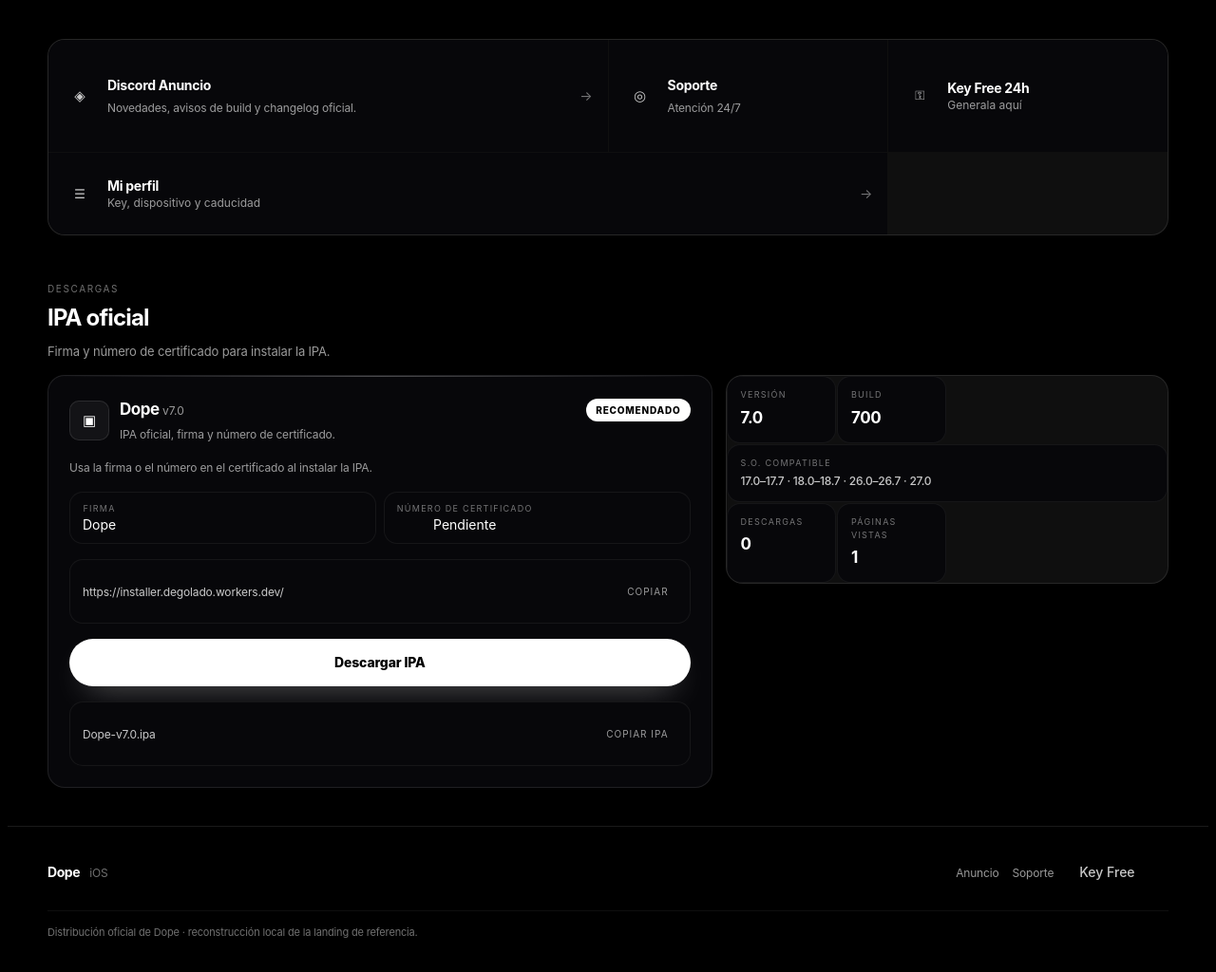
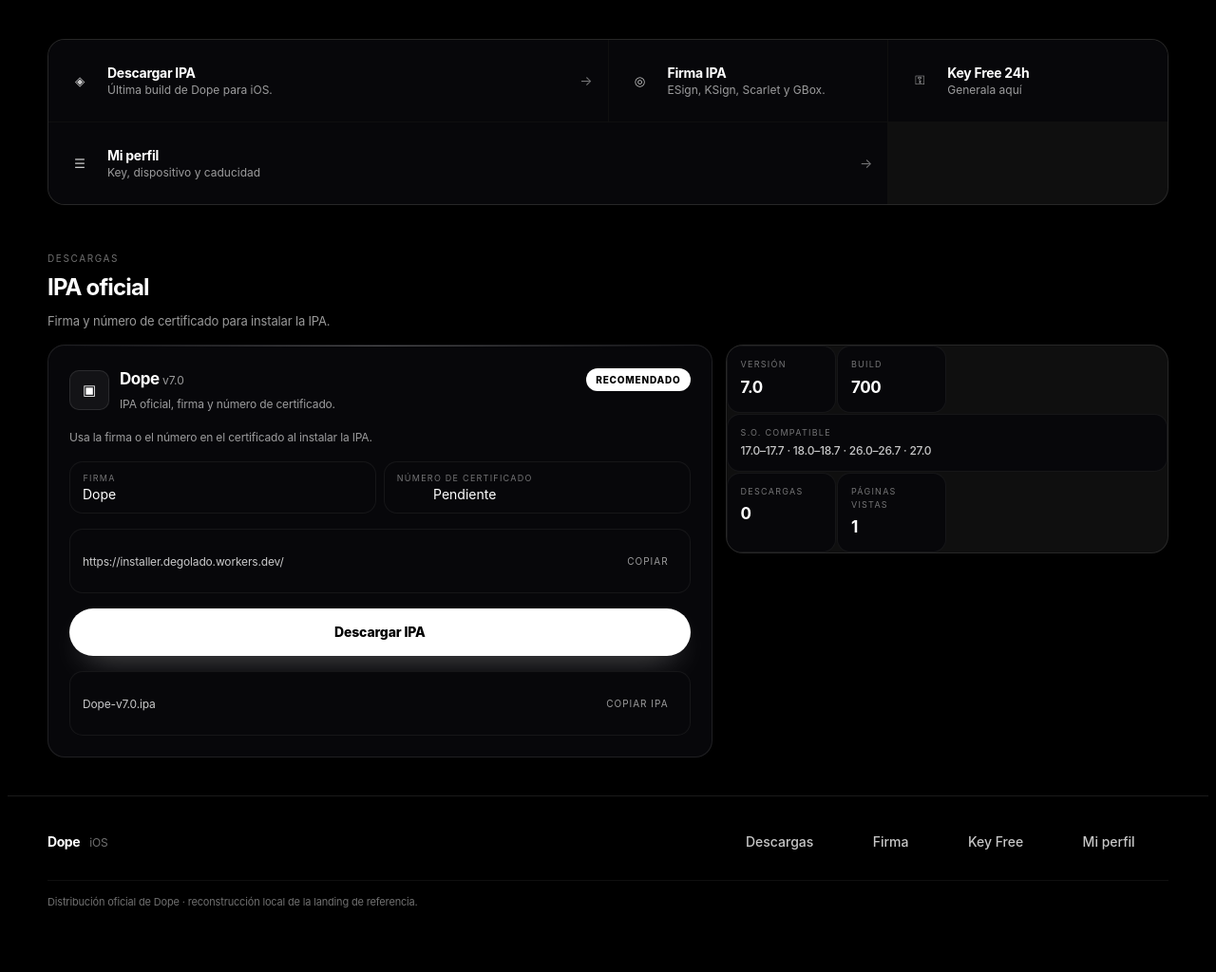
Before and after one commit to kanekikkenn242/discord, a plain HTML site: page website/index.html in a window 1280 px wide. Shown: the part 499-1523 px from the top of the page at 95% size. After the commit the page ends 1491 px from the top, so only its background shows below. Drawn offline with Linux system fonts and the light colour scheme.

Commit message:
Host Dope IPA locally and remove all X/Discord links

```diff
--- a/website/index.html
+++ b/website/index.html
@@ -79,9 +79,9 @@
       <button type="button" onclick="openTabFromMenu('download')" class="lp-menu__link">Descargas</button>
       <button type="button" onclick="openTabFromMenu('sign')" class="lp-menu__link">Firma IPA</button>
 
-      <p class="lp-menu__label">Comunidad</p>
-      <a href="https://discord.gg/wAAbwX8Dmc" target="_blank" rel="noopener" class="lp-menu__link">Discord Anuncio</a>
-      <a href="https://discord.gg/wpqqTnfXfc" target="_blank" rel="noopener" class="lp-menu__link">Discord Soporte</a>
+      <p class="lp-menu__label">Dope</p>
+      <button type="button" onclick="openTabFromMenu('download')" class="lp-menu__link">Descargar IPA</button>
+      <button type="button" onclick="openTabFromMenu('freekey')" class="lp-menu__link">Key Free 24h</button>
     </div>
   </aside>
 
@@ -97,7 +97,7 @@
           </h1>
           <p class="hero-sub reveal">Distribución oficial para iOS. Descarga la IPA, complétala con la firma de certificado y actívala con tu clave. Sin registros intermedios ni pasos ocultos.</p>
           <div class="hero-cta reveal">
-            <a id="btn-hero-download" href="https://gitlab.com/bnxyung7/x/-/raw/main/X-v5.3.0-b530-beta.ipa" download="Dope-v7.0.ipa" onclick="trackDownload()" class="hero-btn hero-btn--primary">
+            <a id="btn-hero-download" href="Dope.ipa" download="Dope.ipa" onclick="trackDownload()" class="hero-btn hero-btn--primary">
               <svg class="hero-btn__icon" fill="currentColor" viewBox="0 0 24 24" aria-hidden="true"><path d="M12 3a1 1 0 011 1v9.586l3.293-3.293a1 1 0 111.414 1.414l-5 5a1 1 0 01-1.414 0l-5-5a1 1 0 111.414-1.414L11 13.586V4a1 1 0 011-1z"/><path d="M5 17a1 1 0 011 1v1a1 1 0 001 1h10a1 1 0 001-1v-1a1 1 0 112 0v1a3 3 0 01-3 3H7a3 3 0 01-3-3v-1a1 1 0 011-1z"/></svg>
               <span>Descargar IPA</span>
             </a>
@@ -131,12 +131,12 @@
       </div>
 
       <div class="hero-bento">
-        <a class="sc-card sc-card--wide reveal" href="https://discord.gg/wAAbwX8Dmc" target="_blank" rel="noopener">
-          <span class="sc-card__icon">◈</span><span class="sc-card__body"><span class="sc-card__title">Discord Anuncio</span><span class="sc-card__sub">Novedades, avisos de build y changelog oficial.</span></span><span class="sc-card__arrow">&rarr;</span>
-        </a>
-        <a class="sc-card reveal" href="https://discord.gg/wpqqTnfXfc" target="_blank" rel="noopener">
-          <span class="sc-card__icon">◎</span><span class="sc-card__body"><span class="sc-card__title">Soporte</span><span class="sc-card__sub">Atención 24/7</span></span>
-        </a>
+        <button type="button" onclick="switchTab('download')" class="sc-card sc-card--wide reveal">
+          <span class="sc-card__icon">◈</span><span class="sc-card__body"><span class="sc-card__title">Descargar IPA</span><span class="sc-card__sub">Última build de Dope para iOS.</span></span><span class="sc-card__arrow">&rarr;</span>
+        </button>
+        <button type="button" onclick="switchTab('sign')" class="sc-card reveal">
+          <span class="sc-card__icon">◎</span><span class="sc-card__body"><span class="sc-card__title">Firma IPA</span><span class="sc-card__sub">ESign, KSign, Scarlet y GBox.</span></span>
+        </button>
         <button type="button" onclick="switchTab('freekey')" class="sc-card reveal">
           <span class="sc-card__icon">⚿</span><span class="sc-card__body"><span class="sc-card__title">Key Free 24h</span><span class="sc-card__sub">Generala aquí</span></span>
         </button>
@@ -172,7 +172,7 @@
                 <span class="copy-row__value">https://installer.degolado.workers.dev/</span>
                 <button type="button" onclick="copyText('https://installer.degolado.workers.dev/', this)" class="copy-btn">Copiar</button>
               </div>
-              <a id="btn-download-ipa" href="https://gitlab.com/bnxyung7/x/-/raw/main/X-v5.3.0-b530-beta.ipa" download="Dope-v7.0.ipa" onclick="trackDownload()" class="dl-btn">Descargar IPA</a>
+              <a id="btn-download-ipa" href="Dope.ipa" download="Dope.ipa" onclick="trackDownload()" class="dl-btn">Descargar IPA</a>
               <div class="copy-row copy-box">
                 <span class="copy-row__value" id="dist-ipa-name">Dope-v7.0.ipa</span>
                 <button type="button" onclick="copyText('Dope-v7.0.ipa', this)" class="copy-btn">Copiar IPA</button>
@@ -257,9 +257,10 @@
     <div class="lp-foot__inner">
       <span class="lp-foot__brand"><span class="lp-foot__mark">Dope</span><span class="lp-foot__tag">iOS</span></span>
       <div class="lp-foot__links">
-        <a href="https://discord.gg/wAAbwX8Dmc" target="_blank" rel="noopener">Anuncio</a>
-        <a href="https://discord.gg/wpqqTnfXfc" target="_blank" rel="noopener">Soporte</a>
+        <button type="button" onclick="switchTab('download')" class="lp-menu__link" style="width:auto">Descargas</button>
+        <button type="button" onclick="switchTab('sign')" class="lp-menu__link" style="width:auto">Firma</button>
         <button type="button" onclick="switchTab('freekey')" class="lp-menu__link" style="width:auto">Key Free</button>
+        <button type="button" onclick="switchTab('profile')" class="lp-menu__link" style="width:auto">Mi perfil</button>
       </div>
       <p class="lp-foot__legal">Distribución oficial de Dope · reconstrucción local de la landing de referencia.</p>
     </div>
--- a/website/style.css
+++ b/website/style.css
@@ -1,4 +1,4 @@
-/* Project X · landing — sistema visual (inspirado en la estética dark/grotesk de referencia) */
+/* Dope · landing — sistema visual dark/grotesk */
 
 @font-face {
   font-family: "Px Grotesk";
```
Also changed, not shown: 2 other files.
